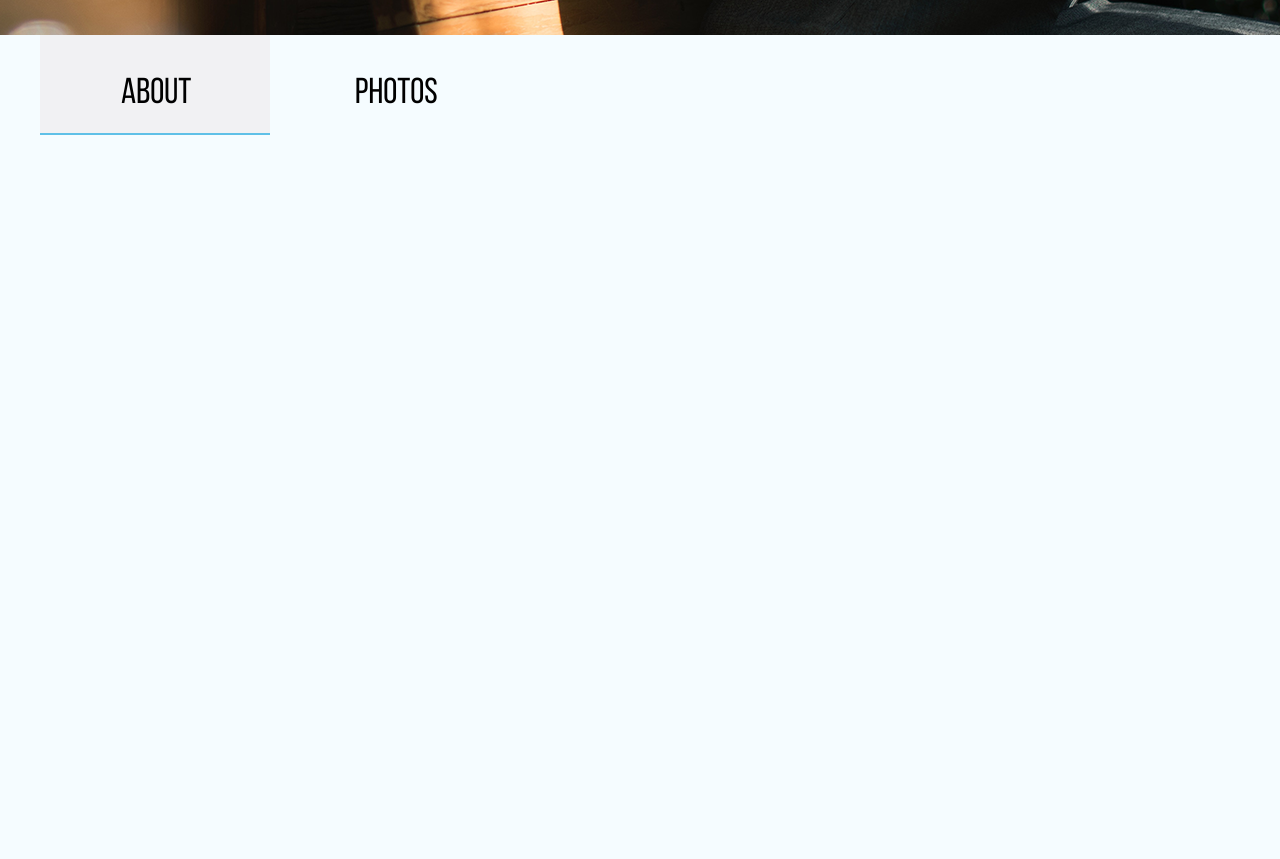
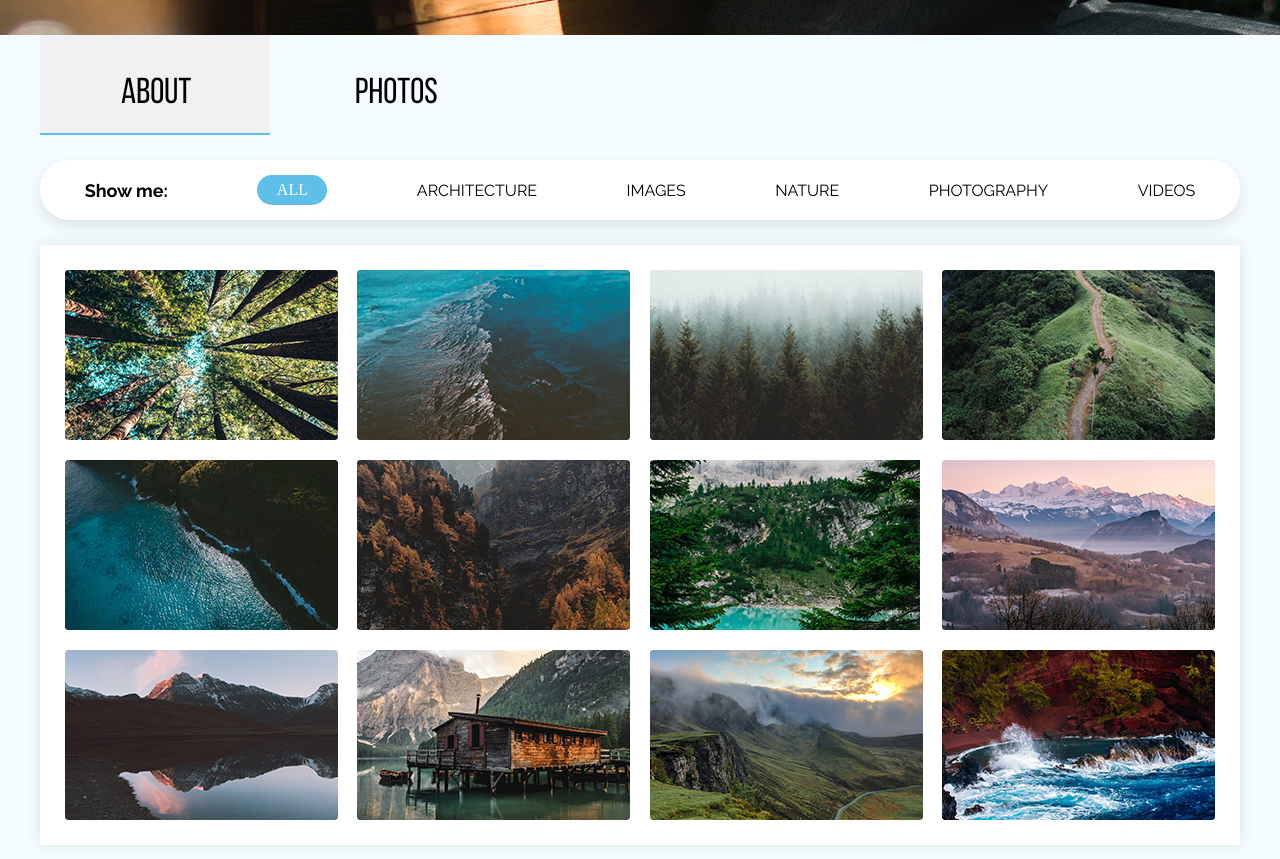
Before and after one commit to Codcore/viseven, a plain HTML site: page photos.html in a window 1280 px wide. Shown: the part 185-1044 px from the top of the page. Before the commit the page ends 800 px from the top, so only its background shows below. Drawn offline with Linux system fonts and the light colour scheme; files whose address does not match are found by name.

Commit message:
Add: photos.html

```diff
--- a/css/style.css
+++ b/css/style.css
@@ -223,6 +223,70 @@ body{
 	content: '';
 	display: block;
 	background-color: #f26632;
-	border-radius: 15px 15px 0 0;
+	border-radius: 15px 15 px 0 0;
+	-webkit-border-radius: 15px 15 px 0 0;
+	-moz-border-radius: 15px 15 px 0 0;
 	height: 6px;
 }
+
+/* PHOTOS */
+
+.gallery-nav {
+	display: -webkit-flex;
+	display: flex;
+	justify-content: space-around;
+	align-items: center;
+	width: 1200px;
+	height: 60px;
+	box-shadow: 0 6px 15px rgba(0, 0, 0, 0.1);
+	border-radius: 30px;
+	background-color: #ffffff;
+	margin: 25px 0 25px 0;
+}
+
+.gallery-nav__caption{
+	font-family: 'Raleway Bold';
+	font-size: 18px;
+}
+
+.gallery-nav__item{
+	display: inline-block;
+	font-family: 'Raleway';
+	font-size: 16px;
+	text-align: center;
+}
+
+.gallery-nav__item-active{
+	width: 70px;
+	height: 30px;
+	line-height: 30px;
+	text-align: center;
+	background-color: #5fc0e7;
+	color: #ffffff;
+	-webkit-border-radius: 15px;
+	-moz-border-radius: 15px;
+	border-radius: 15px;
+}
+
+.gallery__content{
+	display: -webkit-flex;
+	-webkit-flex-wrap: wrap;
+	display: flex;
+	flex-wrap: wrap;
+    justify-content: space-between;
+    align-content: space-around;
+	box-shadow: 0 0 15px rgba(0, 0, 0, 0.1);
+	border-radius: 3px;
+	background-color: #ffffff;
+	padding: 25px 25px 5px 25px;
+	margin-bottom: 50px;
+}
+
+.gallery__content-img{
+	width: 273px;
+	height: 170px;
+	-webkit-border-radius: 2px;
+	-moz-border-radius: 2px;
+	border-radius: 2px;
+	padding-bottom: 20px;
+}
--- a/photos.html
+++ b/photos.html
@@ -36,7 +36,7 @@
 <nav class="header__menu">
     <div class="container">
         <div class="header__menu-item--active-wrapper">
-            <a href="#">
+            <a href="index.html">
                 <div class="header__menu-item--active"><p>ABOUT</p></div>
             </a>
         </div>
@@ -47,8 +47,32 @@
     <div class="clear"></div>
 </nav>
 
-<div class="content">
-    <div class="container">
+<div class="container">
+    <nav class="gallery-nav">
+        <div class="gallery-nav__caption">Show me:</div>
+                <div class="gallery-nav__item-active">ALL</div>
+                <div class="gallery-nav__item">ARCHITECTURE</div>
+                <div class="gallery-nav__item">IMAGES</div>
+                <div class="gallery-nav__item">NATURE</div>
+                <div class="gallery-nav__item">PHOTOGRAPHY </div>
+                <div class="gallery-nav__item">VIDEOS</div>
+    </nav>
+</div>
+
+<div class="container">
+<div class="gallery__content">
+        <div class="gallery__content-img"><img src="img/gallery/casey-horner-487085-unsplash.png" alt=""></div>
+        <div class="gallery__content-img"><img src="img/gallery/jon-tyson-533596-unsplash.png" alt=""></div>
+        <div class="gallery__content-img"><img src="img/gallery/clement-m-429812-unsplash_(1).png" alt=""></div>
+        <div class="gallery__content-img"><img src="img/gallery/justin-kauffman-449060-unsplash.png" alt=""></div>
+        <div class="gallery__content-img"><img src="img/gallery/jakob-owens-423014-unsplash.png" alt=""></div>
+        <div class="gallery__content-img"><img src="img/gallery/eberhard-grossgasteiger-421475-unsplash.png" alt=""></div>
+        <div class="gallery__content-img"><img src="img/gallery/henry-be-341670-unsplash_(1).png" alt=""></div>
+        <div class="gallery__content-img"><img src="img/gallery/hugues-de-buyer-mimeure-335733-unsplash.png" alt=""></div>
+        <div class="gallery__content-img"><img src="img/gallery/philippe-toupet-320689-unsplash.png" alt=""></div>
+        <div class="gallery__content-img"><img src="img/gallery/luca-bravo-177552-unsplash.png" alt=""></div>
+        <div class="gallery__content-img"><img src="img/gallery/paul-morris-116514-unsplash.png" alt=""></div>
+        <div class="gallery__content-img"><img src="img/gallery/anton-repponen-103080-unsplash.png" alt=""></div>
     </div>
 </div>
 </body>
```
Also changed, not shown: img/gallery/anton-repponen-103080-unsplash.png (added), img/gallery/casey-horner-487085-unsplash.png (added), img/gallery/clement-m-429812-unsplash_(1).png (added), img/gallery/eberhard-grossgasteiger-421475-unsplash.png (added), img/gallery/henry-be-341670-unsplash_(1).png (added), img/gallery/hugues-de-buyer-mimeure-335733-unsplash.png (added), img/gallery/jakob-owens-423014-unsplash.png (added), img/gallery/jon-tyson-533596-unsplash.png (added), img/gallery/justin-kauffman-449060-unsplash.png (added), img/gallery/luca-bravo-177552-unsplash.png (added), img/gallery/paul-morris-116514-unsplash.png (added), img/gallery/philippe-toupet-320689-unsplash.png (added), 4 other files.
